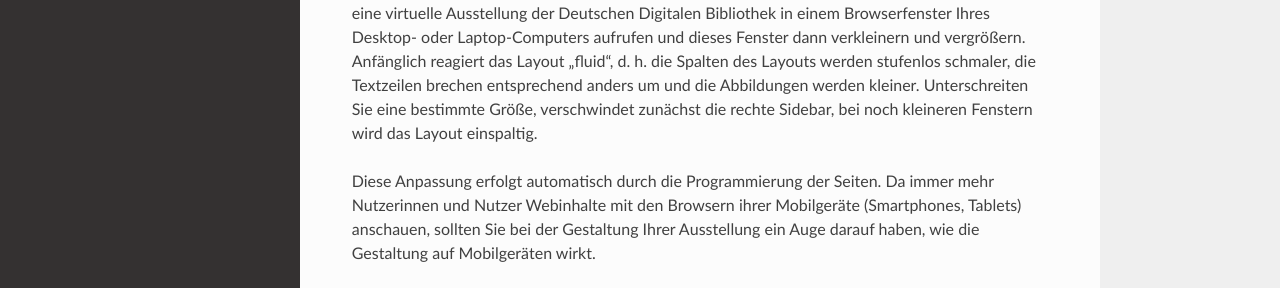
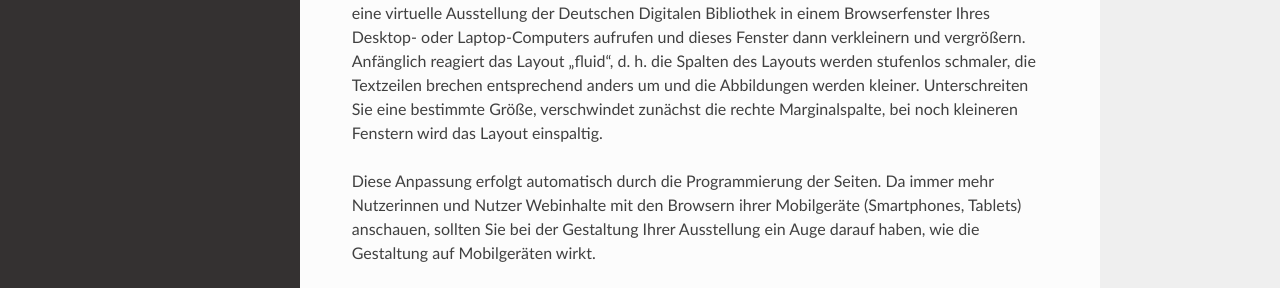
Before and after one commit to mbuechner/ddb-virtualexhibitions-docs, an MkDocs documentation site: the page built from docs/ueberblick.md, in a window 1280 px wide and 900 px high, scrolled down 5810 px. Shown: the part 482-770 px from the top of the window. Built offline with MkDocs 1.6.1, drawn with Linux system fonts in a browser that asks for light colours; nearby versions of some CDN libraries; old or Windows-style settings are respelled for this version of MkDocs; some of the changed text lies outside the part shown.

Commit message:
exchanged one expression

```diff
--- a/docs/ueberblick.md
+++ b/docs/ueberblick.md
@@ -14,7 +14,7 @@ Unter der Wellenlinie, die den DDB-Kopfbereich abschließt (<span class="red-cir
 * Einer Breadcrumb-Navigation, die anzeigt, wo sich die aufgerufene Seite in der Seitenhierarchie des Portals befindet und den Nutzerinnen und Nutzern erlaubt, die übergeordneten Seiten anzuklicken,
 * sowie einer grafischen Navigation durch die Ausstellungs-Seiten (<span class="red-circle">b</span>). Die aktuelle Seite ist durch ein etwas größeres Vorschaubild und die fehlende Abschattung hervorgehoben. Durch Pfeilsymbole lässt sich der ‚Filmstreifen‘ der Vorschaubilder verschieben. Ein Klick auf das Vorschaubild führt zur betreffenden Seite.
 
-Am unteren Ende jeder Ausstellungs-Seite erscheint direkt über dem DDB-Fußbereich zudem eine textliche Blätternavigation (Abb. A.3, <span class="red-circle">a</span>). Alle Navigationselemente erzeugt das Omeka-Tool automatisch (Vorschaubilder können Sie auf Wunsch auswählen), die eigentliche Gestaltung der Ausstellungs-Seiten beschränkt sich auf den Content-Bereich (Abb. A.2 <span class="red-circle">c</span>) und die Sidebar am rechten Rand (<span class="red-circle">d</span>).
+Am unteren Ende jeder Ausstellungs-Seite erscheint direkt über dem DDB-Fußbereich zudem eine textliche Blätternavigation (Abb. A.3, <span class="red-circle">a</span>). Alle Navigationselemente erzeugt das Omeka-Tool automatisch (Vorschaubilder können Sie auf Wunsch auswählen), die eigentliche Gestaltung der Ausstellungs-Seiten beschränkt sich auf den Content-Bereich (Abb. A.2 <span class="red-circle">c</span>) und die Marginalspalte am rechten Rand (<span class="red-circle">d</span>).
 
 !![Abb. A.3 Der Fußbereich der Ausstellungs-Seite][A-3]
 
@@ -22,7 +22,7 @@ Der von Ihnen zu gestaltende Bereich der virtuellen Ausstellung setzt sich aus v
 
 * Überschrift und Text der Ausstellungs-Seite,
 * die auf der Ausstellungs-Seite gezeigten Objekte, die hier als Hauptbild und als Bildergalerie mit quadratischen Vorschaubildern angezeigt werden.
-Die Elemente (Widgets) in der rechten Sidebar erscheinen auf allen Seiten der Ausstellung.
+Die Elemente (Widgets) in der rechten Marginalspalte erscheinen auf allen Seiten der Ausstellung.
 
 !![Abb. A.4 Die Elemente des Inhaltsbereichs; <a href="http://ausstellungen.deutsche-digitale-bibliothek.de/kino/exhibits/show/film-wwi/filzinger" title="Link zur Ausstellung, aus der der Screenshot entnommen wurde" target="_blank">Quelle Screenshot</a>][A-4]
 
@@ -56,7 +56,7 @@ Für die Organisation der Inhalte hält das Omeka-Tool der Deutschen Digitalen B
 !![Abb. A.8 Beispiele für die Verwendung unterschiedlicher Seitenlayouts; <a href="http://ausstellungen.deutsche-digitale-bibliothek.de/preuss/exhibits/show/kolumbien-preuss/ausgrabungen-in-san-agustin" title="Link zur Ausstellung, aus der der Screenshot entnommen wurde" target="_blank">Quelle Screenshot links oben</a>; <a href="http://ausstellungen.deutsche-digitale-bibliothek.de/preuss/exhibits/show/kolumbien-preuss/fotografische-dokumentation" title="Link zur Ausstellung, aus der der Screenshot entnommen wurde" target="_blank">Quelle Screenshot rechts oben</a>; <a href="http://ausstellungen.deutsche-digitale-bibliothek.de/preuss/exhibits/show/kolumbien-preuss/forschung-als-abenteuer" title="Link zur Ausstellung, aus der der Screenshot entnommen wurde" target="_blank">Quelle Screenshot links unten</a>; <a href="http://ausstellungen.deutsche-digitale-bibliothek.de/preuss/exhibits/show/kolumbien-preuss/fokus-mythos-allmutter" title="Link zur Ausstellung, aus der der Screenshot entnommen wurde" target="_blank">Quelle Screenshot rechts unten</a>][A-8]
 
 Abschließend sei noch darauf hingewiesen, dass die virtuellen Ausstellungen der Deutschen Digitalen Bibliothek nach den Prinzipien des Responsive Web Design gestaltet sind. Das Layout der Seiten passt sich also dynamisch der Größe des Browserfensters an, in dem die Nutzerinnen und Nutzer die Ausstellung betrachten. Sie können diesen Effekt sehr schön nachvollziehen, wenn Sie eine virtuelle Ausstellung der Deutschen Digitalen Bibliothek in einem Browserfenster Ihres Desktop- oder Laptop-Computers aufrufen und dieses Fenster dann verkleinern und vergrößern.
-Anfänglich reagiert das Layout „fluid“, d. h. die Spalten des Layouts werden stufenlos schmaler, die Textzeilen brechen entsprechend anders um und die Abbildungen werden kleiner. Unterschreiten Sie eine bestimmte Größe, verschwindet zunächst die rechte Sidebar, bei noch kleineren Fenstern wird das Layout einspaltig.
+Anfänglich reagiert das Layout „fluid“, d. h. die Spalten des Layouts werden stufenlos schmaler, die Textzeilen brechen entsprechend anders um und die Abbildungen werden kleiner. Unterschreiten Sie eine bestimmte Größe, verschwindet zunächst die rechte Marginalspalte, bei noch kleineren Fenstern wird das Layout einspaltig.
 
 Diese Anpassung erfolgt automatisch durch die Programmierung der Seiten. Da immer mehr Nutzerinnen und Nutzer Webinhalte mit den Browsern ihrer Mobilgeräte (Smartphones, Tablets) anschauen, sollten Sie bei der Gestaltung Ihrer Ausstellung ein Auge darauf haben, wie die Gestaltung auf Mobilgeräten wirkt.
 
```
